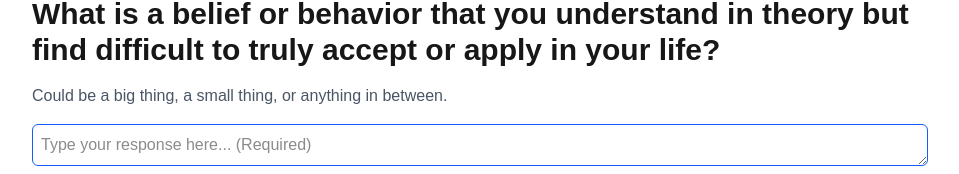
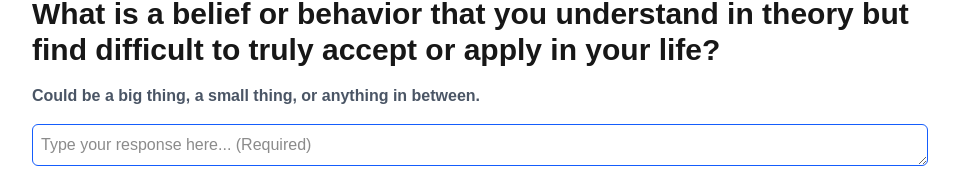
Before and after one commit to fernakr/hear-me-out, a Next.js app: page /questionnaire in a window 1280 px wide. Shown: the part 299-473 px from the top of the page, without its empty margins (160-1119 px from the left). Built offline with nearby package versions, Linux system fonts and the light colour scheme; a web font is replaced by a local one.

Commit message:
remove dark color scheme

```diff
--- a/src/components/Questionnaire.tsx
+++ b/src/components/Questionnaire.tsx
@@ -142,7 +142,7 @@ export default function Questionnaire() {
             <div className="lg:py-10">
                 <label htmlFor="answer" className="md:text-2xl lg:text-3xl mb-3">{currentQuestion.text}</label>
                 {currentQuestion.subtext && (
-                    <p className="mb-4 text-gray-600">{currentQuestion.subtext}</p>
+                    <p className="mb-4 text-gray-600 font-bold">{currentQuestion.subtext}</p>
                 )}
 
                 <AutoResizeTextarea
```
Also changed, not shown: src/app/globals.css (+8 -8 lines).
